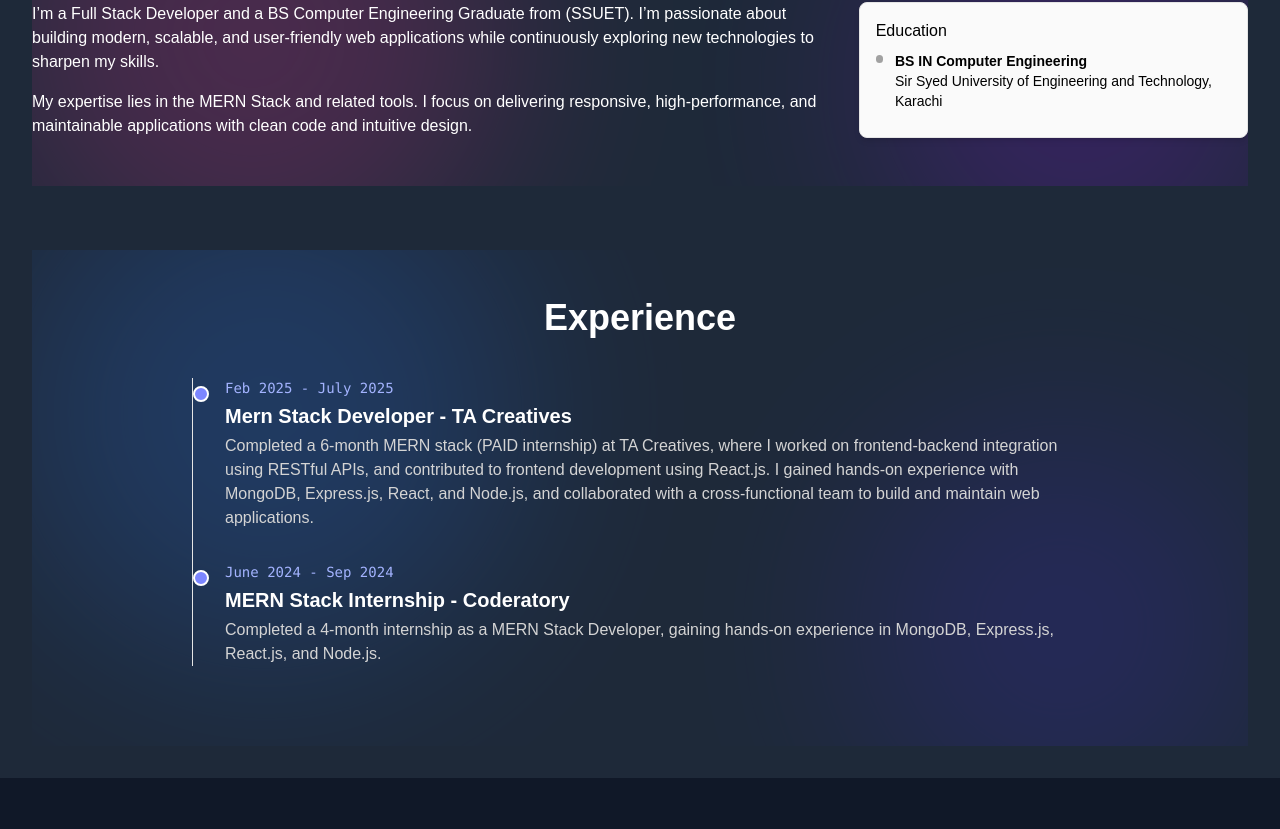
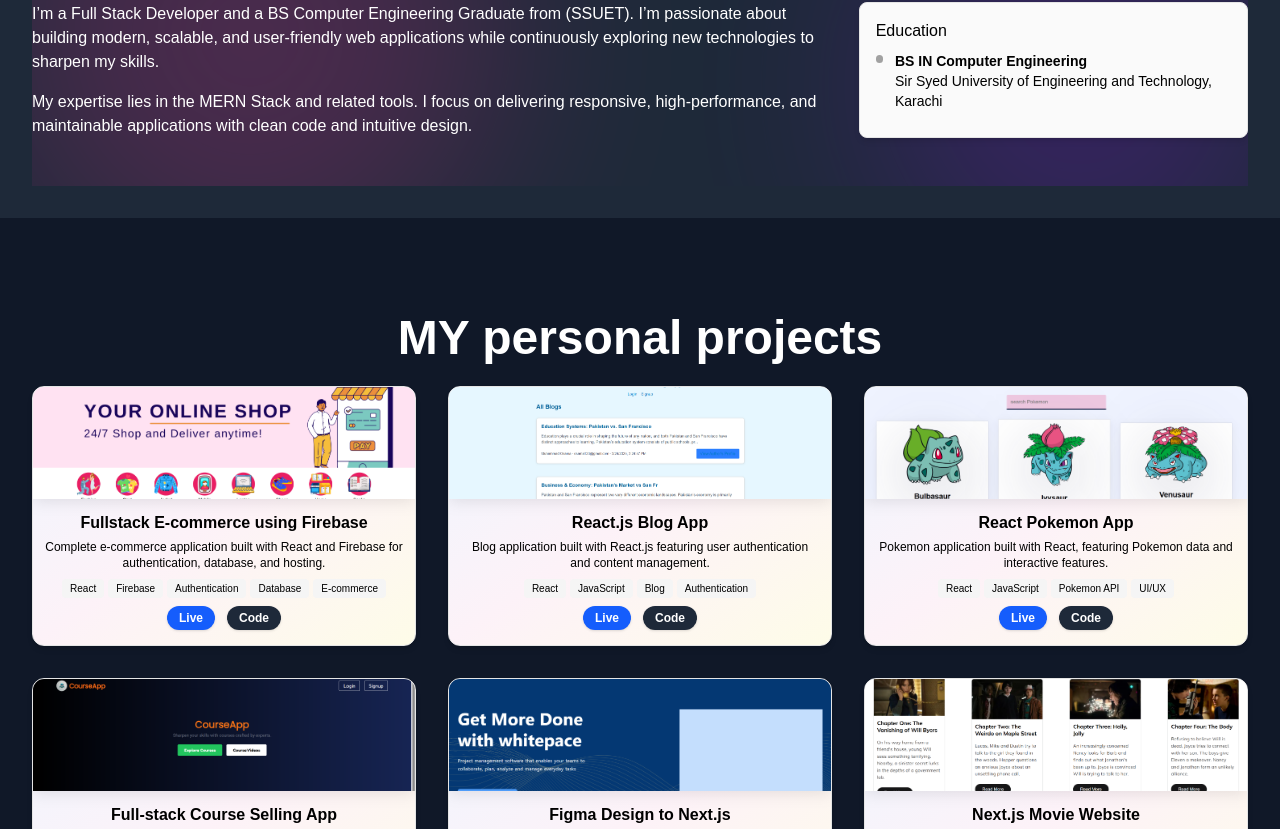
Before and after one commit to muhammad-huzaifa-anwar/portfolio, a Next.js app: page / in a window 1280 px wide. Shown: the part 651-1480 px from the top of the page. Built offline with nearby package versions, Linux system fonts and the light colour scheme.

Commit message:
newcommit

```diff
--- a/src/app/page.js
+++ b/src/app/page.js
@@ -27,10 +27,7 @@ export default function Home() {
         <About />
       </section>
 
-      {/* Experience Section */}
-      <section className="w-full bg-gray-800  p-8 text-white z-10">
-        <Experience />
-      </section>
+
 
       {/* Projects Section */}
       <section className="w-full bg-gray-900  p-8 text-white z-10">
--- a/src/components/Experience.js
+++ /dev/null
@@ -1,84 +0,0 @@
-"use client";
-import { motion } from "framer-motion";
-
-const experienceData = [
-  {
-    role: "Mern Stack Developer - TA Creatives",
-    duration: "Feb 2025 - July 2025",
-    desc: "Completed a 6-month MERN stack (PAID internship) at TA Creatives, where I worked on frontend-backend integration using RESTful APIs, and contributed to frontend development using React.js. I gained hands-on experience with MongoDB, Express.js, React, and Node.js, and collaborated with a cross-functional team to build and maintain web applications."
-  },
-  {
-    role: "MERN Stack Internship - Coderatory",
-    duration: "June 2024 - Sep 2024",
-    desc: "Completed a 4-month internship as a MERN Stack Developer, gaining hands-on experience in MongoDB, Express.js, React.js, and Node.js.",
-  },
-];
-
-export default function Experience() {
-  return (
-    <section
-      id="experience"
-      className="scroll-mt-20 pb-20 w-full relative overflow-hidden text-white py-12"
-    >
-      {/* 🌈 Animated Gradient Blobs */}
-      <motion.div
-        className="absolute top-[-150px] left-[-100px] w-[500px] h-[500px] bg-blue-500 rounded-full opacity-20 blur-[100px] z-0"
-        animate={{
-          x: [0, 120, -60, 0],
-          y: [0, 90, -45, 0],
-        }}
-        transition={{
-          duration: 30,
-          repeat: Infinity,
-          ease: "easeInOut",
-        }}
-      />
-      <motion.div
-        className="absolute bottom-[-150px] right-[-100px] w-[400px] h-[400px] bg-indigo-700 rounded-full opacity-20 blur-[100px] z-0"
-        animate={{
-          x: [0, -100, 50, 0],
-          y: [0, -80, 40, 0],
-        }}
-        transition={{
-          duration: 25,
-          repeat: Infinity,
-          ease: "easeInOut",
-        }}
-      />
-
-      {/* 💬 Heading */}
-      <motion.h2
-        initial={{ opacity: 0, y: 10 }}
-        whileInView={{ opacity: 1, y: 0 }}
-        viewport={{ once: true }}
-        transition={{ duration: 0.4 }}
-        className="text-3xl sm:text-4xl font-bold text-center mb-10 relative z-10"
-      >
-        Experience
-      </motion.h2>
-
-      {/* 🗂️ Experience List */}
-      <ol className="relative border-l border-neutral-200 dark:border-neutral-800 max-w-4xl mx-auto space-y-8 z-10">
-        {experienceData.map((item, idx) => (
-          <motion.li
-            key={idx}
-            initial={{ opacity: 0, x: -20 }}
-            whileInView={{ opacity: 1, x: 0 }}
-            viewport={{ once: true }}
-            transition={{ duration: 0.4, delay: idx * 0.15 }}
-            className="relative pl-8"
-          >
-            {/* Timeline Dot */}
-            <span className="absolute left-0 top-2 w-4 h-4 bg-indigo-400 rounded-full border-2 border-white dark:border-black" />
-
-            <time className="mb-1 block text-sm font-mono text-indigo-300">
-              {item.duration}
-            </time>
-            <h3 className="text-xl font-semibold text-white">{item.role}</h3>
-            <p className="text-neutral-300 mt-1">{item.desc}</p>
-          </motion.li>
-        ))}
-      </ol>
-    </section>
-  );
-}
```
